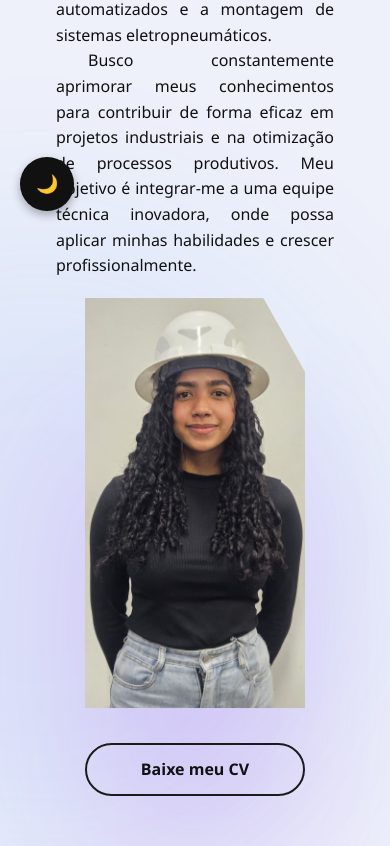
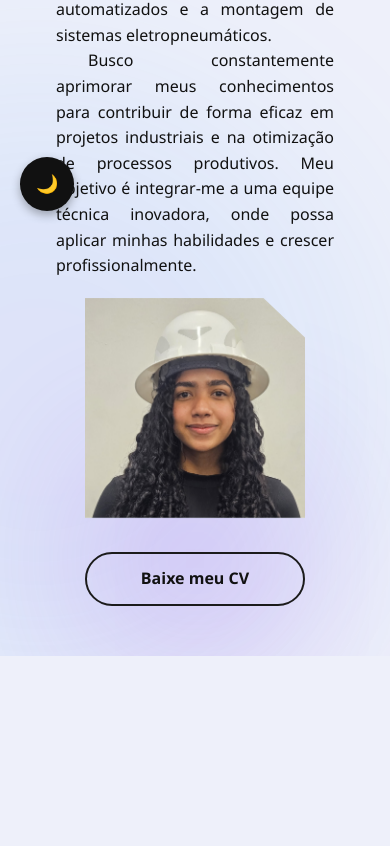
Before and after one commit to nathalyevitoria/Portifolio-Nathalye-Vitoria, a React (Vite) app: page / in a window 390 px wide. Shown: the part 613-1459 px from the top of the page. After the commit the page ends 1269 px from the top, so only its background shows below. Built offline with nearby package versions, Linux system fonts and the light colour scheme.

Commit message:
fix: ajuste imagem

```diff
--- a/src/styles/home.css
+++ b/src/styles/home.css
@@ -253,8 +253,10 @@ body.dark-mode .cv-button::after {
     width: 100%;
     height: auto;
     max-width: 220px;
+    max-height: 220px;
     display: block;
     margin: 0 auto;
+    object-fit: cover;
   }
   .cv-button {
     display: block;
```
